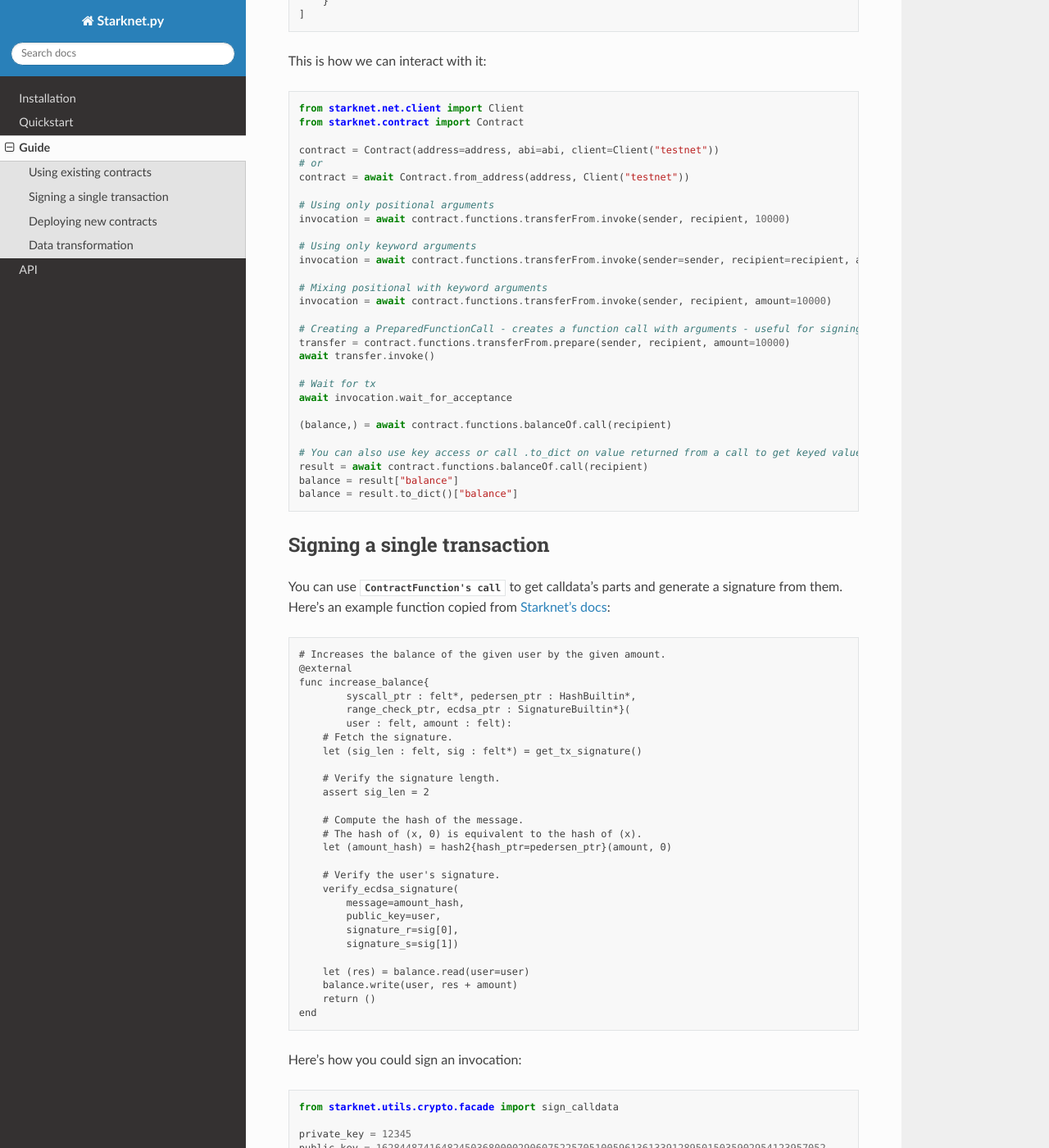
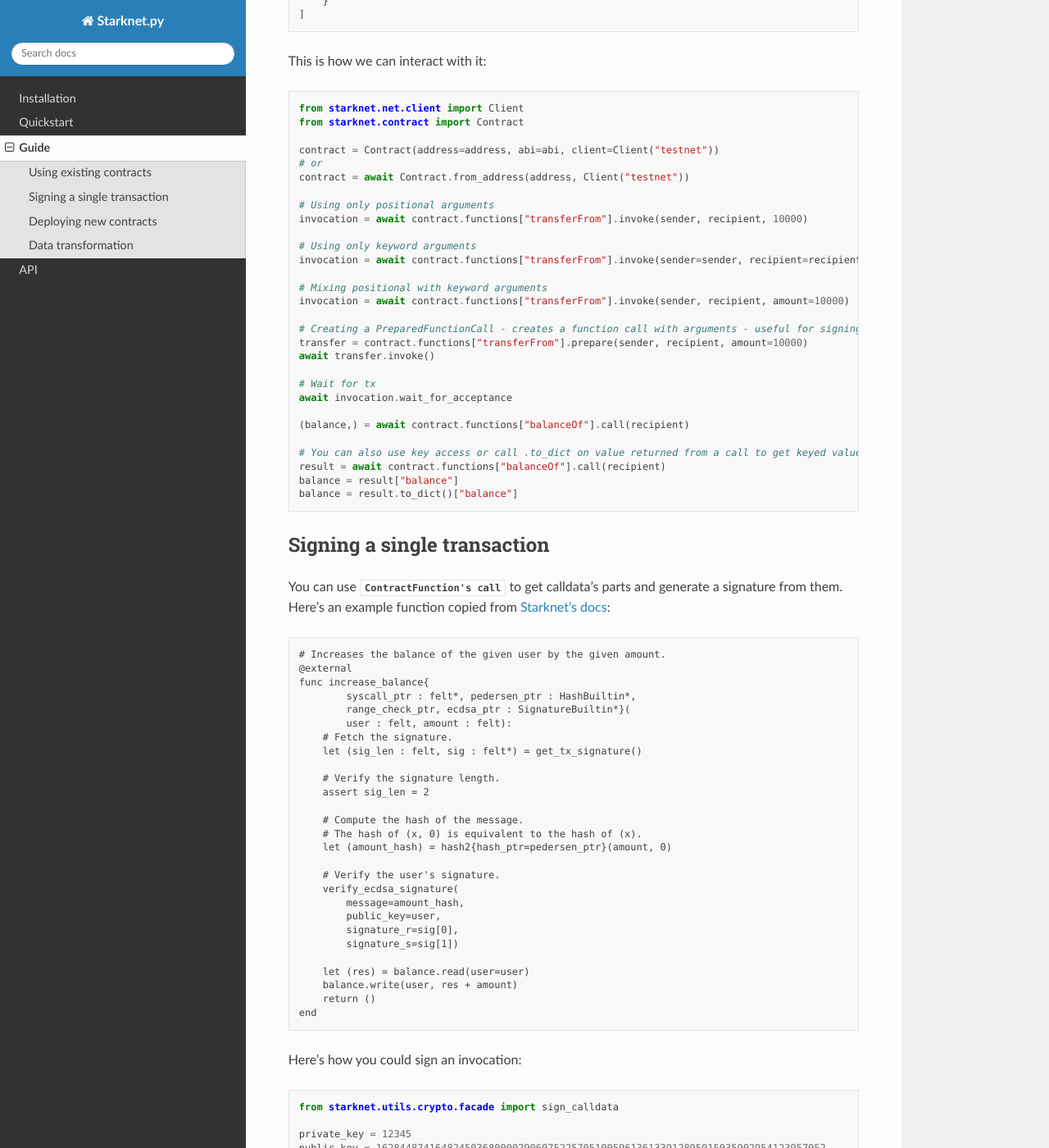
Before and after one commit to software-mansion/starknet.py, a Sphinx documentation site: the page built from docs/guide.rst, in a window 1280 px wide and 1400 px high, scrolled down 1045 px. Shown: the whole window at 82% size. Built offline with Sphinx 7.4.7 and the Read the Docs theme 2.0.0, drawn with Linux system fonts in a browser that asks for light colours; some of the changed text lies outside the part shown.

Commit message:
Make ContractFunctionsRepository a dictionary

```diff
--- a/docs/guide.rst
+++ b/docs/guide.rst
@@ -68,25 +68,25 @@ This is how we can interact with it:
     contract = await Contract.from_address(address, Client("testnet"))
 
     # Using only positional arguments
-    invocation = await contract.functions.transferFrom.invoke(sender, recipient, 10000)
+    invocation = await contract.functions["transferFrom"].invoke(sender, recipient, 10000)
 
     # Using only keyword arguments
-    invocation = await contract.functions.transferFrom.invoke(sender=sender, recipient=recipient, amount=10000)
+    invocation = await contract.functions["transferFrom"].invoke(sender=sender, recipient=recipient, amount=10000)
 
     # Mixing positional with keyword arguments
-    invocation = await contract.functions.transferFrom.invoke(sender, recipient, amount=10000)
+    invocation = await contract.functions["transferFrom"].invoke(sender, recipient, amount=10000)
 
     # Creating a PreparedFunctionCall - creates a function call with arguments - useful for signing transactions and specifying additional options
-    transfer = contract.functions.transferFrom.prepare(sender, recipient, amount=10000)
+    transfer = contract.functions["transferFrom"].prepare(sender, recipient, amount=10000)
     await transfer.invoke()
 
     # Wait for tx
     await invocation.wait_for_acceptance
 
-    (balance,) = await contract.functions.balanceOf.call(recipient)
+    (balance,) = await contract.functions["balanceOf"].call(recipient)
 
     # You can also use key access or call .to_dict on value returned from a call to get keyed values. It is useful with many returned values.
-    result = await contract.functions.balanceOf.call(recipient)
+    result = await contract.functions["balanceOf"].call(recipient)
     balance = result["balance"]
     balance = result.to_dict()["balance"]
 
@@ -135,7 +135,7 @@ Here's how you could sign an invocation:
     public_key = 1628448741648245036800002906075225705100596136133912895015035902954123957052
     value = 4321
 
-    prepared = contract.functions.increase_balance.prepare(user=public_key, amount=value)
+    prepared = contract.functions["increase_balance"].prepare(user=public_key, amount=value)
     # Every transformed argument is stored in prepared.arguments. In this case the translation is easy, but with nested structs it might not be obvious.
     prepared.arguments == {"public_key": public_key, "amount": value}
     signature = sign_calldata(prepared.arguments["amount"], private_key)
```
Also changed, not shown: README.md (+4 -4 lines), docs/quickstart.rst (+6 -6 lines), 4 other files.
